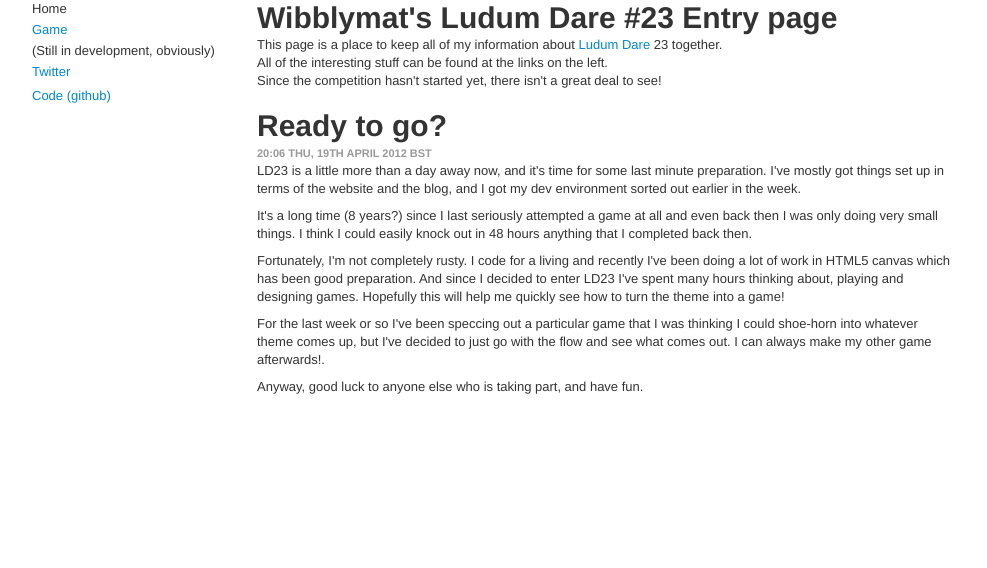
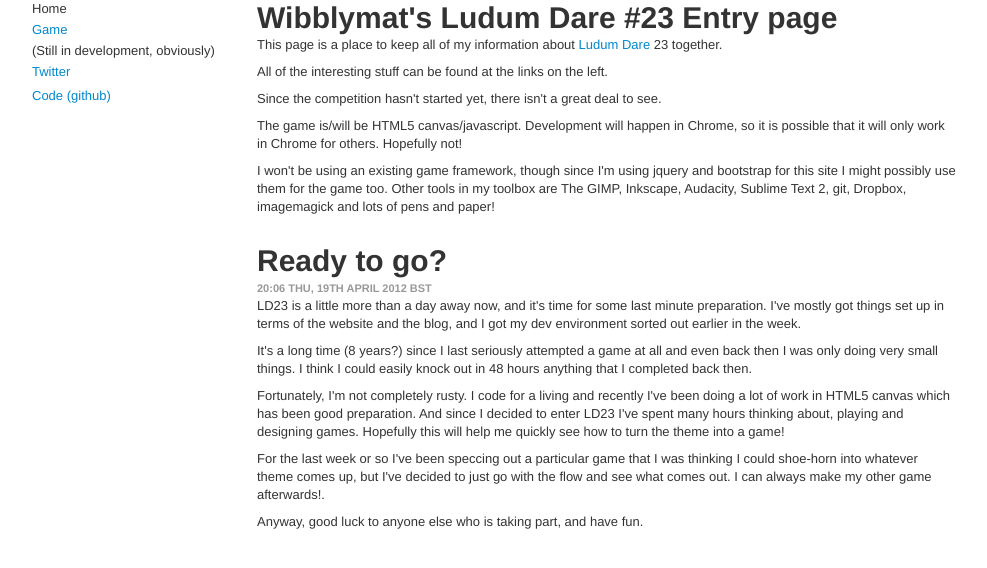
Before and after one commit to dineshkummarc/ld23, a plain HTML site: page index.html in a window 1280 px wide. Shown: the whole page, without its empty margins (153-1140 px from the left). Drawn offline with nearby package versions, Linux system fonts and the light colour scheme.

Commit message:
Added a list of tools.
Also: too many exclamation marks!(!)

```diff
--- a/index.html
+++ b/index.html
@@ -19,9 +19,11 @@
 				</div>
 				<div class="span9">
 					<h1>Wibblymat's Ludum Dare #23 Entry page</h1>
-					<div>This page is a place to keep all of my information about <a href="http://www.ludumdare.com/compo/about-ludum-dare/">Ludum Dare</a> 23 together.</div>
-					<div>All of the interesting stuff can be found at the links on the left.</div>
-					<div>Since the competition hasn't started yet, there isn't a great deal to see!</div>
+					<p>This page is a place to keep all of my information about <a href="http://www.ludumdare.com/compo/about-ludum-dare/">Ludum Dare</a> 23 together.</p>
+					<p>All of the interesting stuff can be found at the links on the left.</p>
+					<p>Since the competition hasn't started yet, there isn't a great deal to see.</p>
+					<p>The game is/will be HTML5 canvas/javascript. Development will happen in Chrome, so it is possible that it will only work in Chrome for others. Hopefully not!</p>
+					<p>I won't be using an existing game framework, though since I'm using jquery and bootstrap for this site I might possibly use them for the game too. Other tools in my toolbox are The GIMP, Inkscape, Audacity, Sublime Text 2, git, Dropbox, imagemagick and lots of pens and paper!</p>
 
 					<br />
 
```
